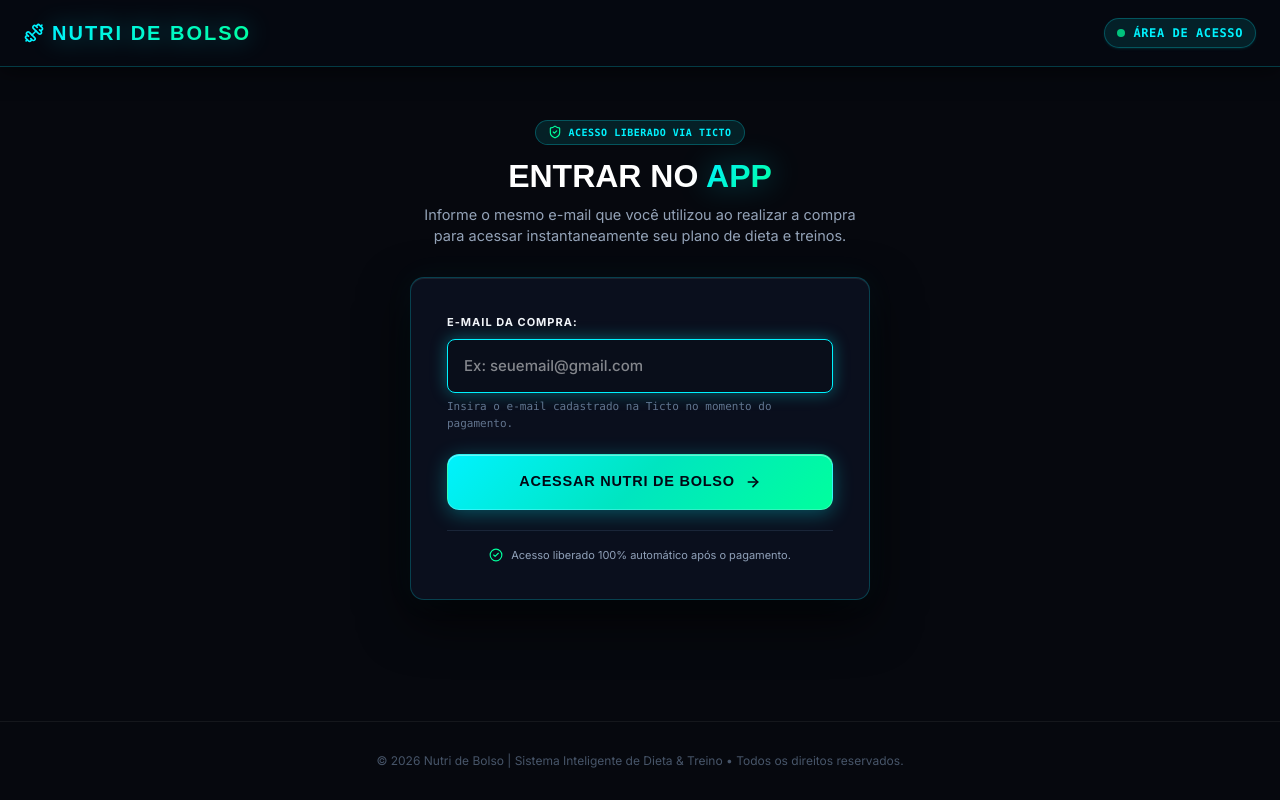
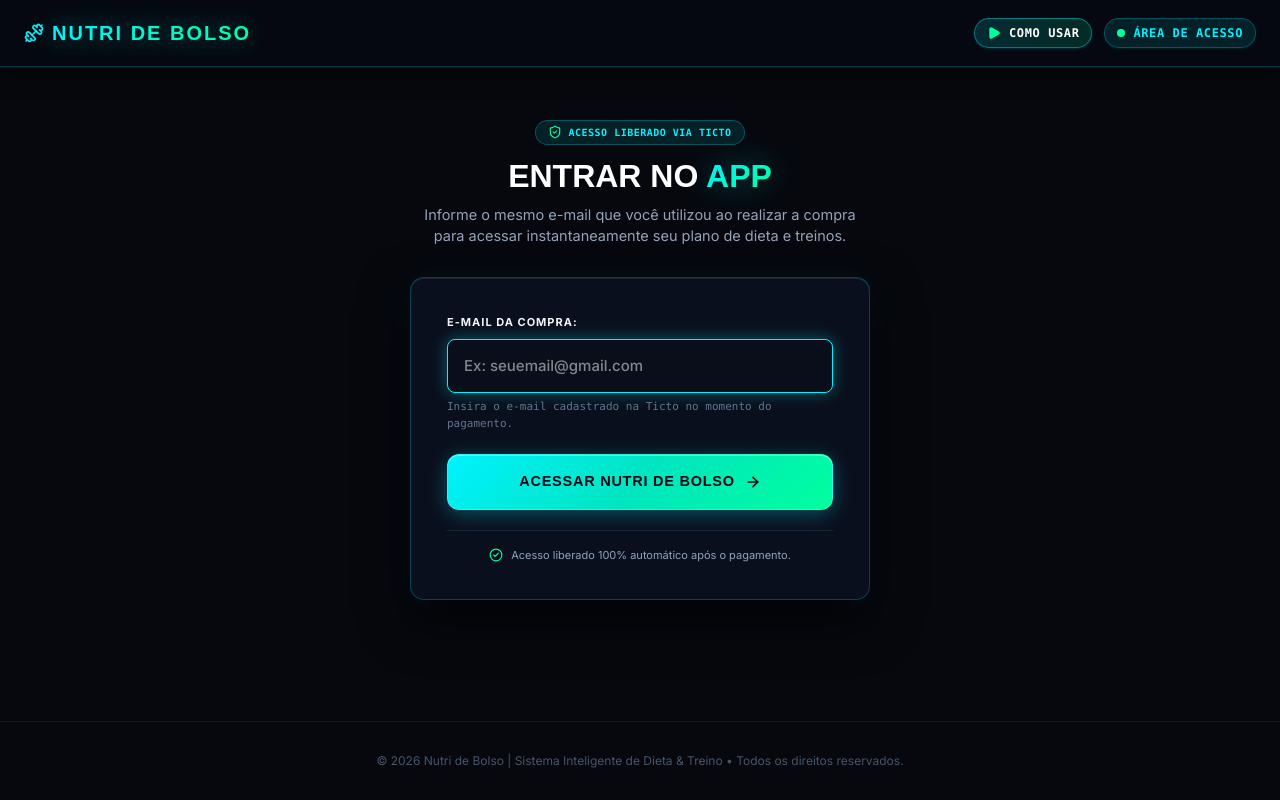
Before and after one commit to richardjonnsson/nutridebolso, a Next.js app: page /login in a window 1280 px wide. Built offline with nearby package versions, Linux system fonts and the light colour scheme.

Commit message:
feat(tutorial): disponibiliza botao de como usar tambem na area de login

```diff
--- a/src/app/login/page.tsx
+++ b/src/app/login/page.tsx
@@ -2,10 +2,12 @@
 
 import React, { useState, useEffect } from 'react';
 import { useRouter } from 'next/navigation';
-import { Dumbbell, Loader2, ArrowRight, Mail, CheckCircle2, ShieldCheck } from 'lucide-react';
+import { Dumbbell, Loader2, ArrowRight, Mail, CheckCircle2, ShieldCheck, Play } from 'lucide-react';
+import TutorialModal from '@/components/TutorialModal';
 
 export default function LoginPage() {
   const router = useRouter();
+  const [isTutorialOpen, setIsTutorialOpen] = useState(false);
   const [emailInput, setEmailInput] = useState('');
   const [isLoading, setIsLoading] = useState(false);
   const [errorMessage, setErrorMessage] = useState('');
@@ -71,13 +73,31 @@ export default function LoginPage() {
           <span>Nutri<strong className="text-white"> de Bolso</strong></span>
         </div>
 
-        <div className="text-xs font-bold uppercase tracking-wider flex items-center">
-          <span className="text-[#00f2fe] flex items-center gap-2 font-mono bg-[#00f2fe]/10 border border-[#00f2fe]/25 px-3 py-1.5 rounded-full shadow-sm shadow-[#00f2fe]/10">
-            <span className="w-2 h-2 rounded-full bg-[#00ff9d] animate-pulse" />
-            Área de Acesso
-          </span>
+        <div className="flex items-center gap-2 sm:gap-3">
+          <button
+            type="button"
+            onClick={() => setIsTutorialOpen(true)}
+            className="flex items-center gap-1.5 sm:gap-2 px-3 py-1.5 rounded-full bg-gradient-to-r from-[#00f2fe]/15 to-[#00ff9d]/15 hover:from-[#00f2fe]/25 hover:to-[#00ff9d]/25 border border-[#00f2fe]/40 text-white text-[11px] sm:text-xs font-bold uppercase tracking-wider font-mono shadow-sm shadow-[#00f2fe]/15 transition-all cursor-pointer active:scale-95"
+            title="Assistir Tutorial em Vídeo"
+          >
+            <Play className="w-3.5 h-3.5 text-[#00ff9d] fill-[#00ff9d]" />
+            <span>Como Usar</span>
+          </button>
+
+          <div className="text-xs font-bold uppercase tracking-wider hidden sm:flex items-center">
+            <span className="text-[#00f2fe] flex items-center gap-2 font-mono bg-[#00f2fe]/10 border border-[#00f2fe]/25 px-3 py-1.5 rounded-full shadow-sm shadow-[#00f2fe]/10">
+              <span className="w-2 h-2 rounded-full bg-[#00ff9d] animate-pulse" />
+              Área de Acesso
+            </span>
+          </div>
         </div>
       </nav>
+
+      {/* MODAL DO TUTORIAL EM VÍDEO (REMOTION) */}
+      <TutorialModal
+        isOpen={isTutorialOpen}
+        onClose={() => setIsTutorialOpen(false)}
+      />
 
       {/* CONTAINER TÁTICO CENTRALIZADO */}
       <main className="tactical-container flex-1 flex flex-col justify-center items-center my-auto py-10">
```
